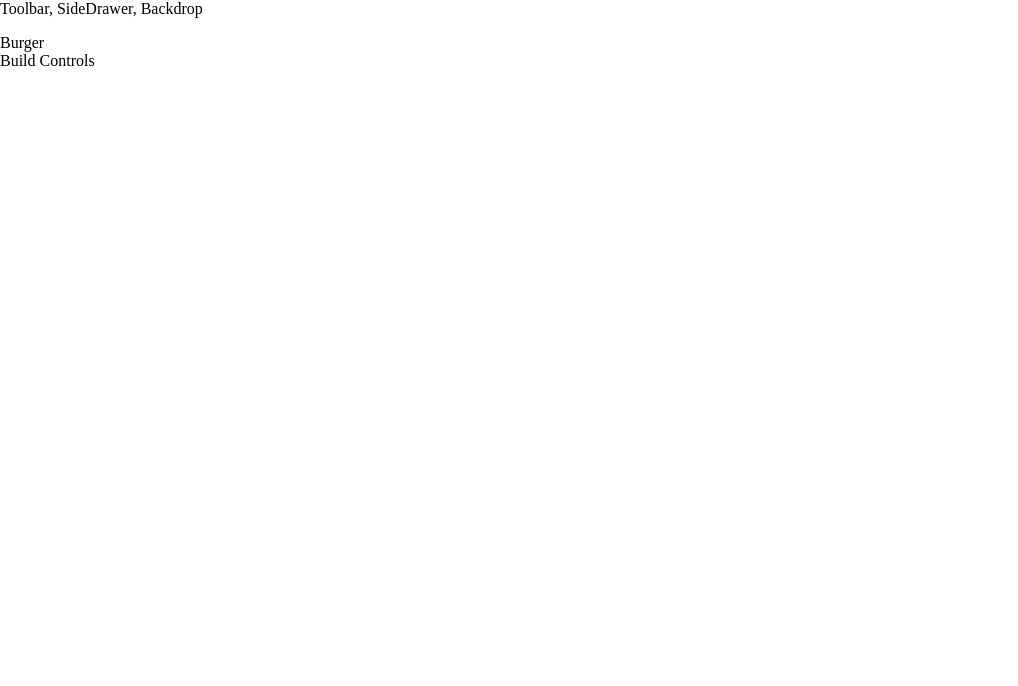
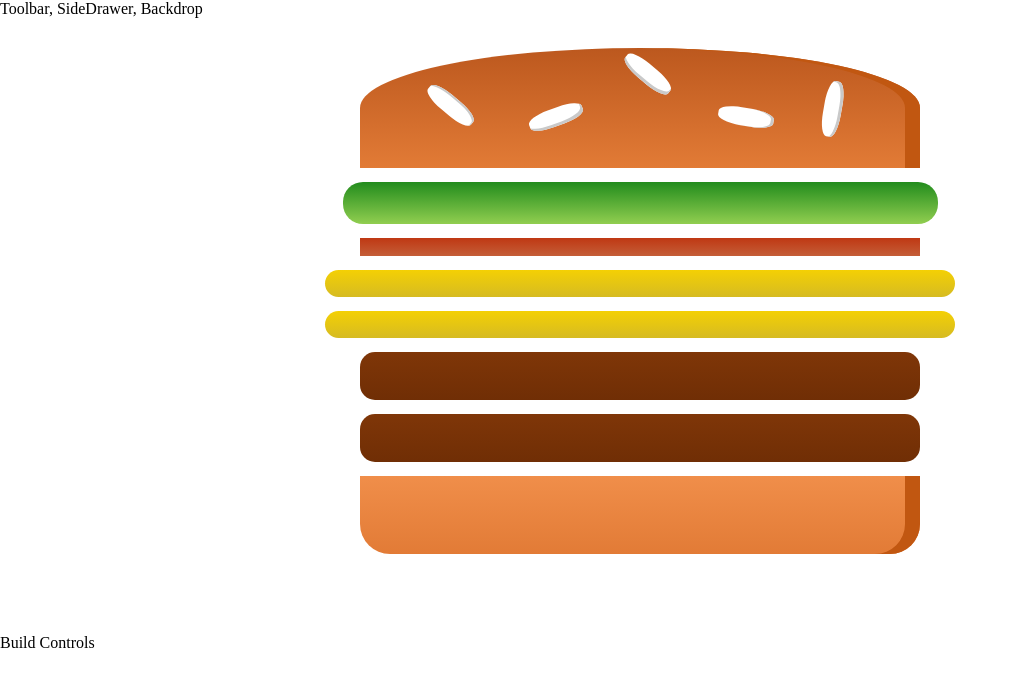
Before and after one commit to samigeorgiev/BurgerBuilder, a React (Create React App) app: page / in a window 1280 px wide. Shown: the top 686 px of the page, without its empty margins (0-1018 px from the left). Built offline with nearby package versions, Linux system fonts and the light colour scheme.

Commit message:
render burger ingredients

```diff
--- a/src/components/Burger/index.js
+++ b/src/components/Burger/index.js
@@ -0,0 +1,27 @@
+import React from 'react';
+import PropTypes from 'prop-types';
+
+import BurgerIngredient from './BurgerIngredient';
+
+import styles from './index.module.css';
+
+const burger = props => {
+    const ingredientElements = Object.keys(props.ingredients).map(ingr => (
+        [...Array(props.ingredients[ingr])].map((_, index) => (
+            <BurgerIngredient key={ingr + index} type={ingr} />
+        ))
+    ));
+    return (
+        <div className={styles.Burger}>
+            <BurgerIngredient type="bread-top" />
+            {ingredientElements}
+            <BurgerIngredient type="bread-bottom" />
+        </div>
+    );
+};
+
+burger.propTypes = {
+    ingredients: PropTypes.objectOf(PropTypes.number)
+};
+
+export default burger;
--- /dev/null
+++ b/src/components/Burger/index.module.css
@@ -0,0 +1,30 @@
+.Burger {
+    width: 100%;
+    margin: auto;
+    height: 250px;
+    overflow: auto;
+    text-align: center;
+    font-weight: bold;
+    font-size: 1.2rem;
+}
+
+@media (min-width: 500px) and (min-height: 401px) {
+    .Burger {
+        width: 450px;
+        height: 400px;
+    }
+}
+
+@media (min-width: 500px) and (max-height: 400px) {
+    .Burger {
+        width: 350px;
+        height: 300px;
+    }
+}
+
+@media (min-width: 1000px) and (min-height: 700px) {
+    .Burger {
+        width: 700px;
+        height: 600px;
+    }
+}
--- a/src/containers/BurgerBuilder/index.js
+++ b/src/containers/BurgerBuilder/index.js
@@ -1,10 +1,22 @@
 import React, { Component } from 'react';
 
+import Burger from 'components/Burger';
+
 class BurgerBuilder extends Component {
+
+    state = {
+        ingredients: {
+            salad: 1,
+            bacon: 1,
+            cheese: 2,
+            meat: 2
+        }
+    }
+
     render() {
         return (
             <>
-                <div>Burger</div>
+                <Burger ingredients={this.state.ingredients} />
                 <div>Build Controls</div>
             </>
         );
```
